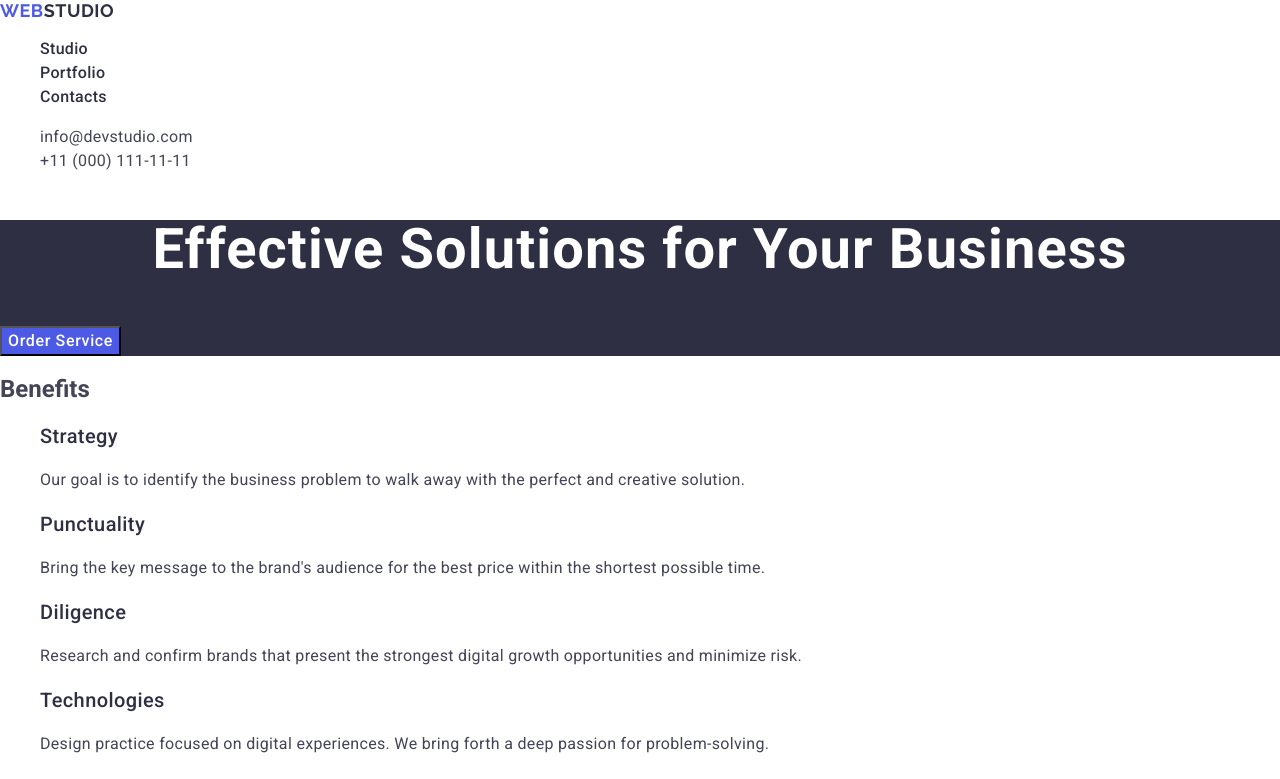
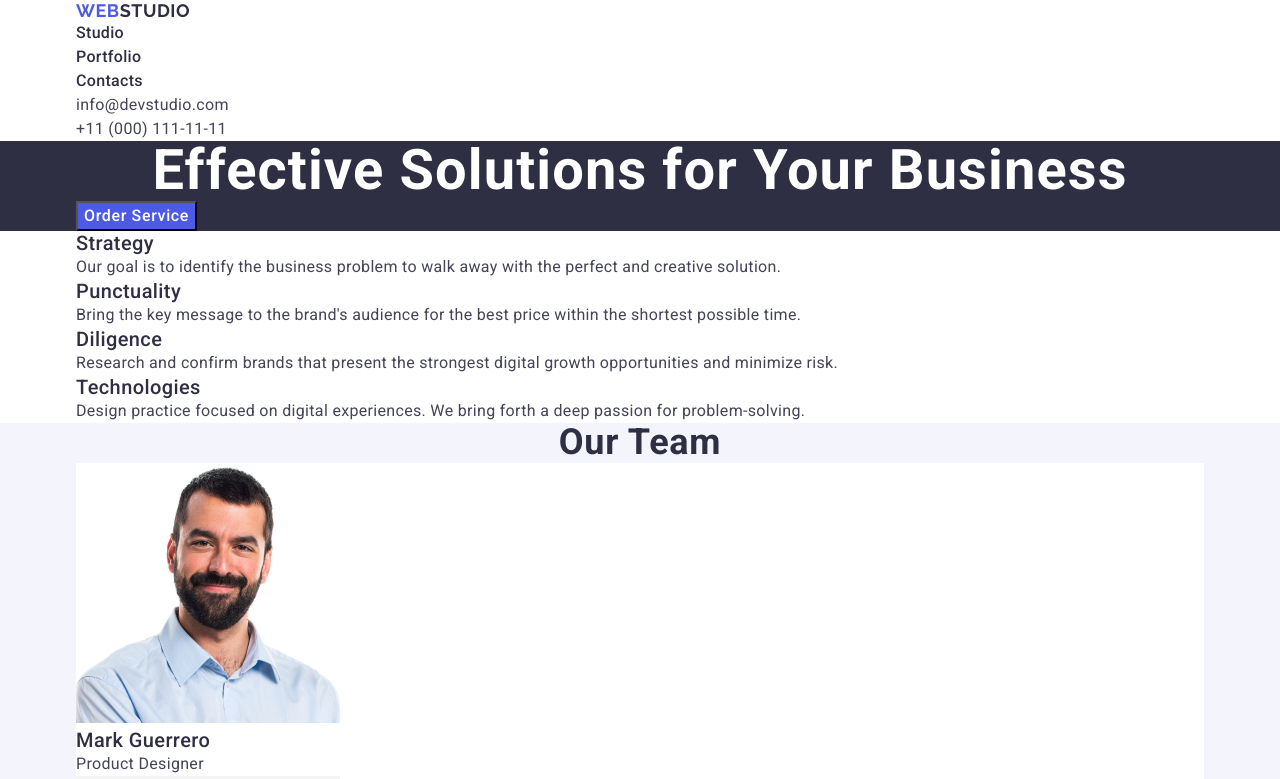
Before and after one commit to AnnaHodunko/goit-markup-hw-03, a plain HTML site: page index.html in a window 1280 px wide. Shown: the top 779 px of the page. Drawn offline with nearby package versions, Linux system fonts and the light colour scheme.

Commit message:
container

```diff
--- a/css/styles.css
+++ b/css/styles.css
@@ -4,15 +4,33 @@ body {
     background: #FFF;
 }
 
+p, h1, h2, h3, h4, h5, h6 {
+    margin-top: 0;
+    margin-bottom: 0;
+
+}
+
 ul,
 ol {
     list-style: none;
+    margin-top: 0;
+    margin-bottom: 0;
+    padding-left: 0;
 }
 
 a {
     text-decoration: none;
 }
 /* ======HEADER====== */
+.container{
+    width: 100%;
+    max-width: 1158px;
+    /* width: 1284px */
+    padding-left: 15px;
+    padding-right: 15px;
+    margin: 0 auto;
+
+}
 .header {}
 
 .header-nav {}
@@ -25,7 +43,9 @@ a {
     line-height: 1.17;
     letter-spacing: 0.03em;
     text-transform: uppercase;
+
 }
+
 
 .logo-studio {
     color: #2E2F42;
@@ -103,7 +123,18 @@ a {
 /* =========Section one======= */
 .section-nav {}
 
-.section-subject {}
+.section-subject {
+    position: absolute;
+    width: 1px;
+    height: 1px;
+    margin: -1px;
+    border: 0;
+    padding: 0;
+    white-space: nowrap;
+    clip-path: inset(100%);
+    clip: rect(0 0 0 0);
+    overflow: hidden;
+}
 
 .section-main-list {}
 
--- a/index.html
+++ b/index.html
@@ -7,13 +7,14 @@
     <link rel="stylesheet" href="https://cdnjs.cloudflare.com/ajax/libs/modern-normalize/2.0.0/modern-normalize.min.css" integrity="sha512-4xo8blKMVCiXpTaLzQSLSw3KFOVPWhm/TRtuPVc4WG6kUgjH6J03IBuG7JZPkcWMxJ5huwaBpOpnwYElP/m6wg==" crossorigin="anonymous" referrerpolicy="no-referrer" />
     <link rel="preconnect" href="https://fonts.googleapis.com">
     <link rel="preconnect" href="https://fonts.gstatic.com" crossorigin>
-    <link href="https://fonts.googleapis.com/css2?family=Raleway:wght@700&family=Roboto:wght@400;500;700&display=swap"
-    rel="stylesheet">
+    <link href="https://fonts.googleapis.com/css2?family=Raleway:wght@700&family=Roboto:wght@400;500;700&display=swap" rel="stylesheet">
+    <link rel="stylesheet" href="https://cdnjs.cloudflare.com/ajax/libs/modern-normalize/2.0.0/modern-normalize.min.css" integrity="sha512-4xo8blKMVCiXpTaLzQSLSw3KFOVPWhm/TRtuPVc4WG6kUgjH6J03IBuG7JZPkcWMxJ5huwaBpOpnwYElP/m6wg==" crossorigin="anonymous" referrerpolicy="no-referrer" />
     <link rel="stylesheet" href="css/styles.css">
     <title>Web Studio</title>
 </head>
 <body>
     <header class="header">
+        <div class="container">
             <nav class="header-nav">
                 <a href="./index.html" class="logo-web">Web<span class="logo-studio">Studio</span></a>
                 <ul class="header-menu-list">
@@ -28,15 +29,19 @@
                     <li><a class="address-contacts" href="tel:+110001111111">+11 (000) 111-11-11</a></li>
                 </ul>
             </address>
+        </div>
     </header>
     <!--Title-->
     <main class="main">
         <section class="section-main">
+            <div class="container">
                 <h1 class="title">Effective Solutions for Your Business</h1>
                 <button type="button" class="button">Order Service</button>
+            </div>
         </section>
         <!--Section one-->
         <section class="section-nav">
+            <div class="container">
                 <h2 class="section-subject">Benefits</h2>
                 <ul class="section-main-list">
                     <li class="section-main-item">
@@ -64,9 +69,11 @@
                         </p>
                     </li>
                 </ul>
+            </div>
         </section>
         <!--Section two-->
         <section class="section-our-team">
+            <div class="container">
                 <h2 class="section-our-team-heading">Our Team</h2>
                 <ul class="section-team-list">
                     <li class="section-team-item">
@@ -78,7 +85,6 @@
                             <h3 class="name">Mark Guerrero</h3>
                             <p class="name-content">Product Designer</p>
                     </li>
-
                     <li class="section-team-item">
                         <img src="./images/img-tom.jpg" alt="Tom Ford Frontend Developer"
                         width="264"
@@ -87,7 +93,6 @@
                         <h3 class="name">Tom Ford</h3>
                         <p class="name-content">Frontend Developer</p>
                     </li>
-
                     <li class="section-team-item">
                         <img src="./images/img-camilla.jpg" alt="Camila Garcia Marketing"
                         width="264"
@@ -96,7 +101,6 @@
                         <h3 class="name">Camila Garcia</h3>
                         <p class="name-content">Marketing</p>
                     </li>
-
                     <li class="section-team-item">
                         <img src="./images/img-daniel.jpg" alt="Daniel Wilson UI Designer"
                         width="264"
@@ -106,9 +110,11 @@
                         <p class="name-content">UI Designer</p>
                     </li>
                 </ul>
+            </div>
         </section>
         <!--Section three-->
         <section class="section-our-portfolio">
+            <div class="container">
                 <h2 class="section-portfolio-heading">Our Portfolio</h2>
                 <ul class="section-portfolio-list">
                     <li class="section-portfolio-item">
@@ -119,7 +125,6 @@
                         <h3 class="name-portfolio">Banking App</h3>
                         <p class="text-portfolio">App</p>
                     </li>
-
                     <li class="section-portfolio-item">
                         <img src="./images/img-cashless-payment.jpg" alt="Cashless Payment"
                         width="360"
@@ -128,7 +133,6 @@
                         <h3 class="name-portfolio">Cashless Payment</h3>
                         <p class="text-portfolio">Marketing</p>
                     </li>
-
                     <li class="section-portfolio-item">
                         <img src="./images/img-meditation-app.jpg" alt="Meditation App"
                         width="360"
@@ -146,7 +150,6 @@
                         <h3 class="name-portfolio">Taxi Service</h3>
                         <p class="text-portfolio">Marketing</p>
                     </li>
-
                     <li class="section-portfolio-item">
                     <img src="./images/img-screen-lllustrations.jpg" alt="Screen Illustrations"
                     width="360"
@@ -155,7 +158,6 @@
                     <h3 class="name-portfolio">Screen Illustrations</h3>
                     <p class="text-portfolio">Design</p>
                         </li>
-
                         <li class="section-portfolio-item">
                         <img src="./images/img-online-courses.jpg" alt="Online Courses"
                         width="360"
@@ -165,13 +167,16 @@
                         <p class="text-portfolio">Marketing</p>
                         </li>
                 </ul>
+            </div>
         </section>
     </main>
     <footer class="footer">
+        <div class="container">
             <a href="./index.html" class="footer-logo-web">Web<span class="footer-logo-studio">Studio</span></a>
             <p class="fotter-text">
                 Increase the flow of customers and sales for your business with digital marketing & growth solutions.
             </p>
+        </div>
     </footer>
 </body>
 </html>
```
Lines whose indentation alone changed are shown as unchanged.
